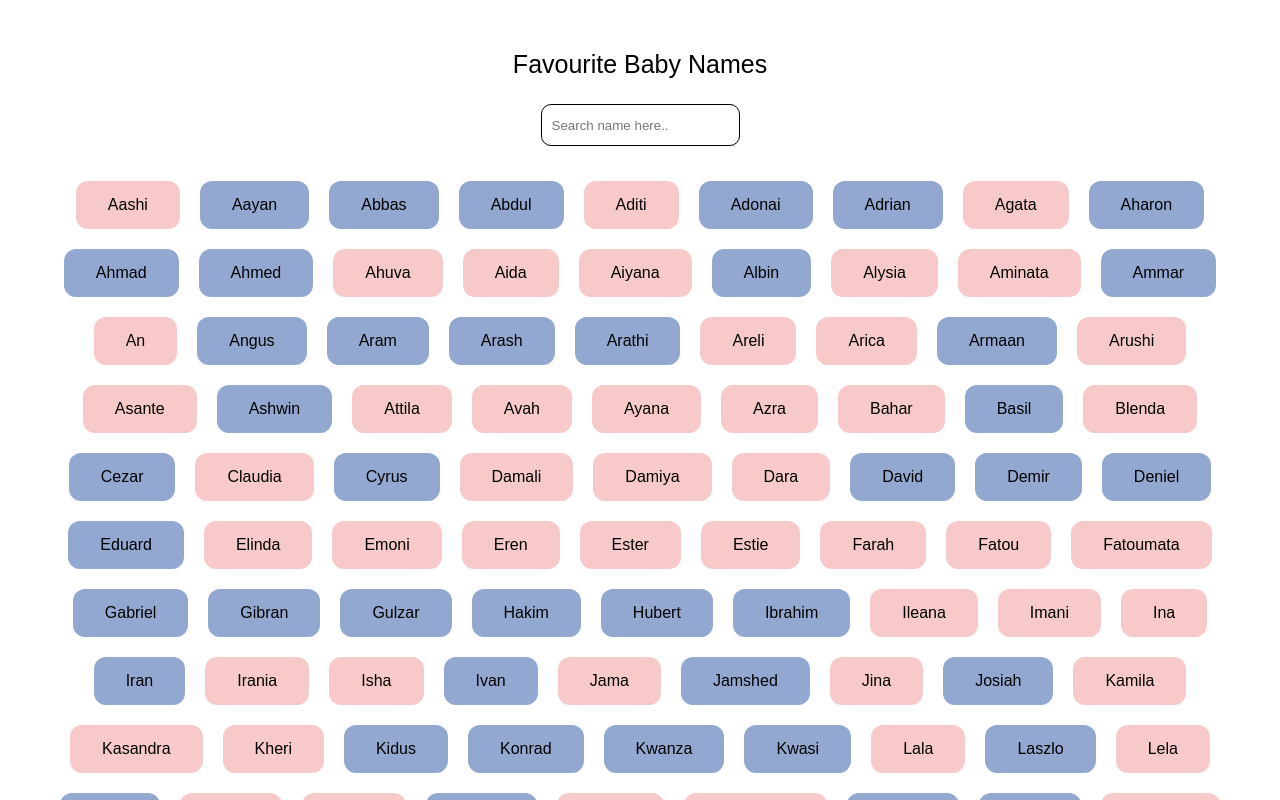
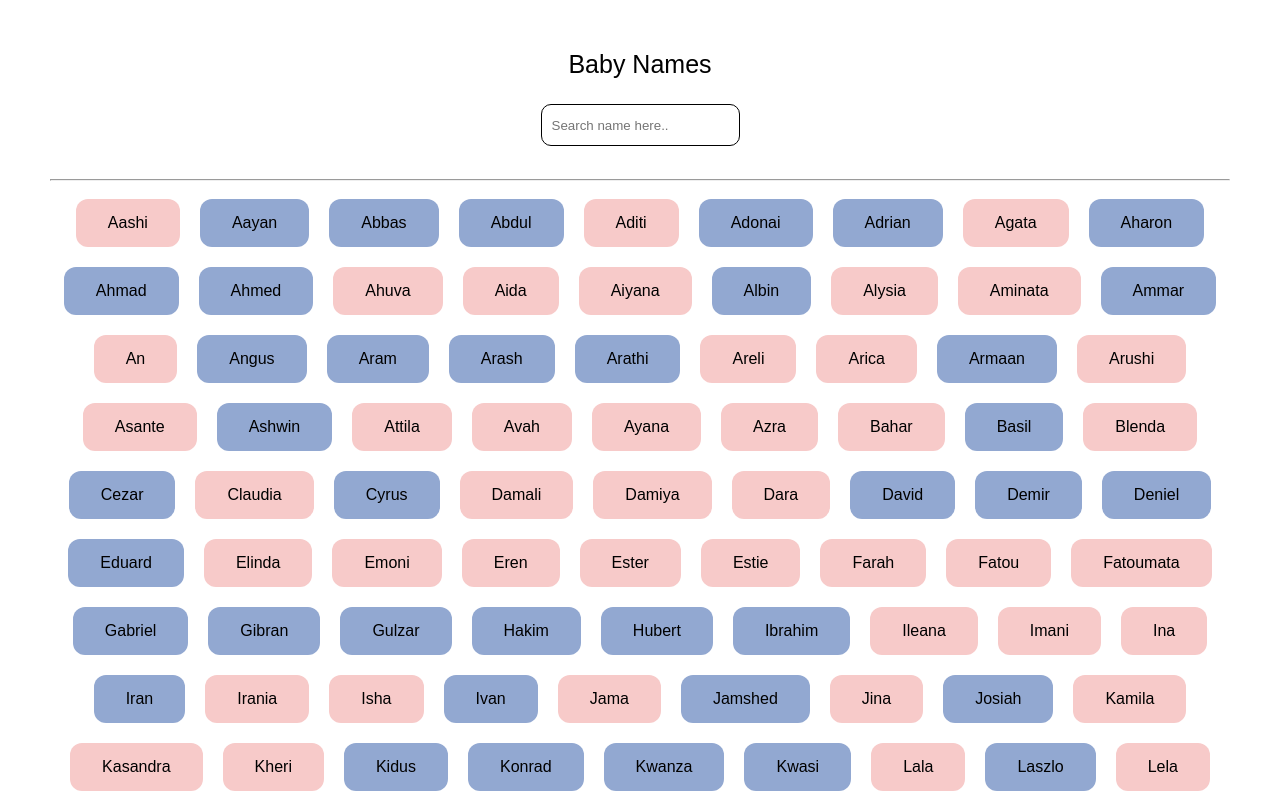
Before and after one commit to NobeenIslam/baby-names-nobeen, a React (Create React App) app: page / in a window 1280 px wide. Shown: the top 800 px of the page. Built offline with nearby package versions, Linux system fonts and the light colour scheme.

Commit message:
Added line and changed title

```diff
--- a/src/App.tsx
+++ b/src/App.tsx
@@ -3,7 +3,7 @@ import MainContent from "./components/MainContent";
 function App(): JSX.Element {
   return (
     <>
-      <header>Favourite Baby Names</header>
+      <header>Baby Names</header>
       <MainContent />;
     </>
   );
--- a/src/components/MainContent.tsx
+++ b/src/components/MainContent.tsx
@@ -20,6 +20,7 @@ function MainContent(): JSX.Element {
   return (
     <>
       <SearchBar input={nameSearch} inputQueue={setTypedMessage} />
+      <hr></hr>
       <BabyNameButtons sortedData={filteredList} />
     </>
   );
```
